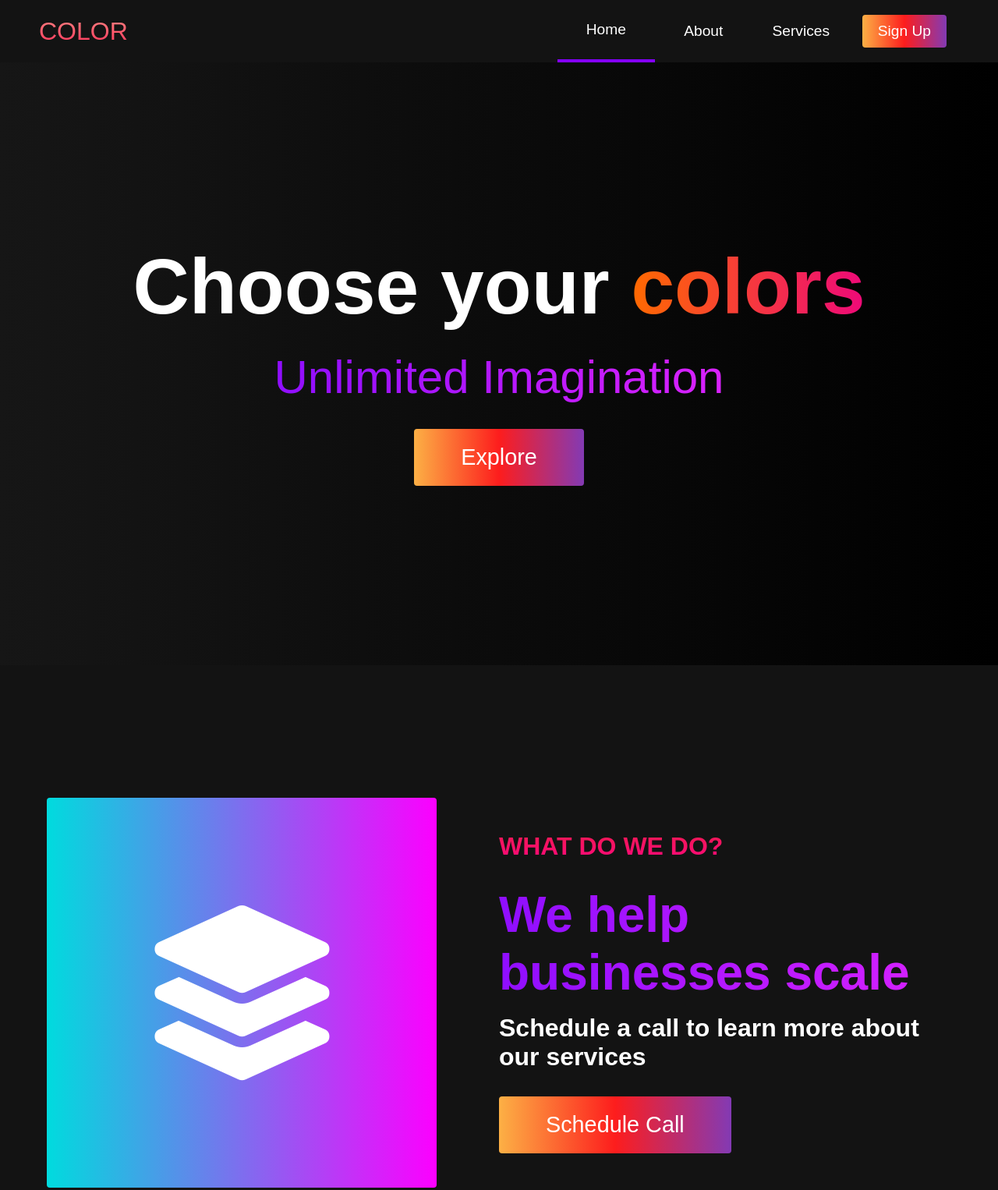
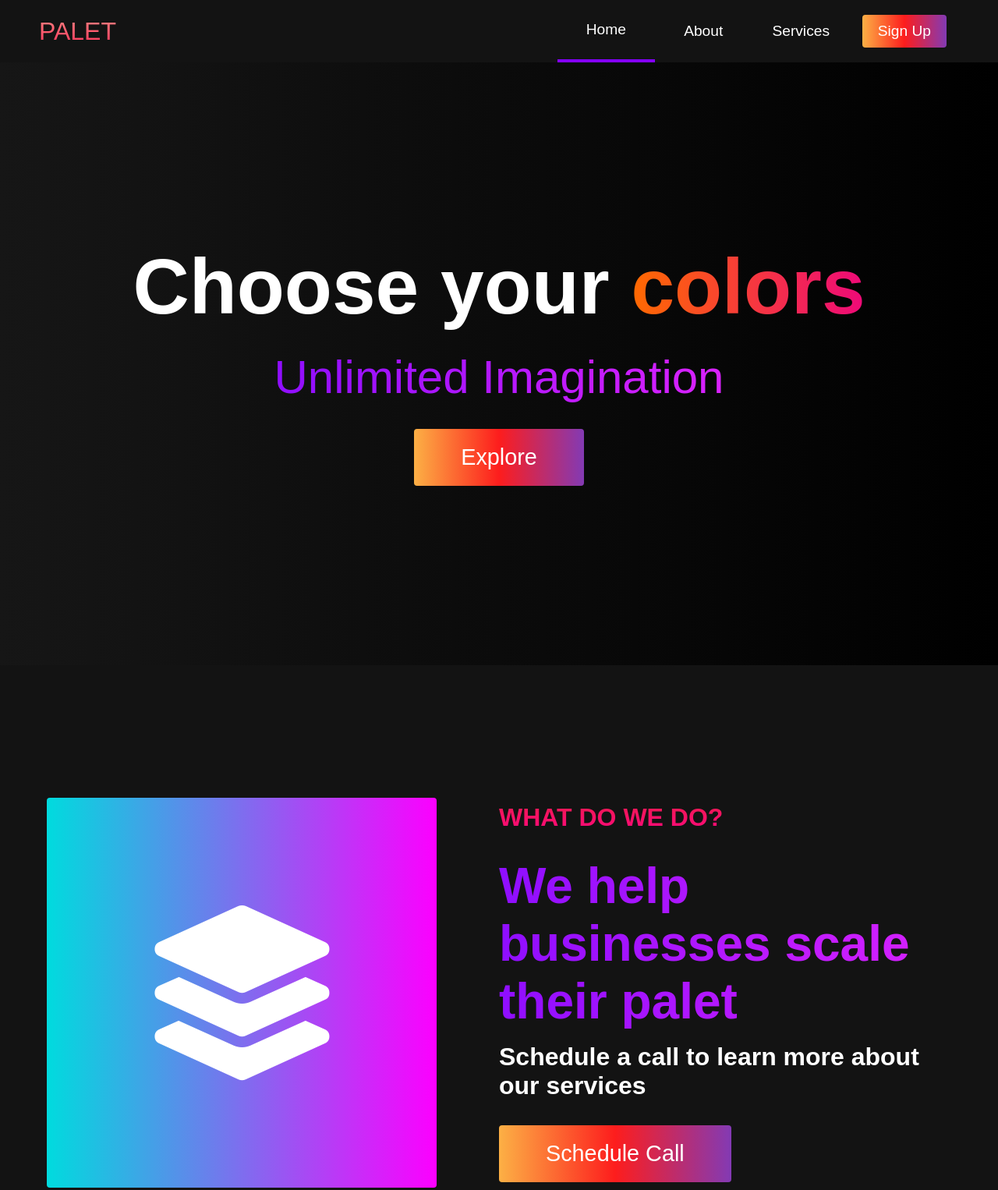
Before and after one commit to Manny-Ven/Palet, a plain HTML site: page index.html in a window 1280 px wide. Shown: the top 1526 px of the page at 78% size. Drawn offline with Linux system fonts and the light colour scheme.

Commit message:
first commit

```diff
--- a/index.html
+++ b/index.html
@@ -16,7 +16,7 @@
     <!-- Navbar Section -->
     <nav class="navbar">
       <div class="navbar__container">
-        <a href="#home" id="navbar__logo">COLOR</a>
+        <a href="#home" id="navbar__logo">PALET</a>
         <div class="navbar__toggle" id="mobile-menu">
           <span class="bar"></span> <span class="bar"></span>
           <span class="bar"></span>
@@ -57,7 +57,7 @@
         </div>
         <div class="main__content">
           <h1>What do we do?</h1>
-          <h2>We help businesses scale</h2>
+          <h2>We help businesses scale their palet</h2>
           <p>Schedule a call to learn more about our services</p>
           <button class="main__btn"><a href="#">Schedule Call</a></button>
         </div>
```
